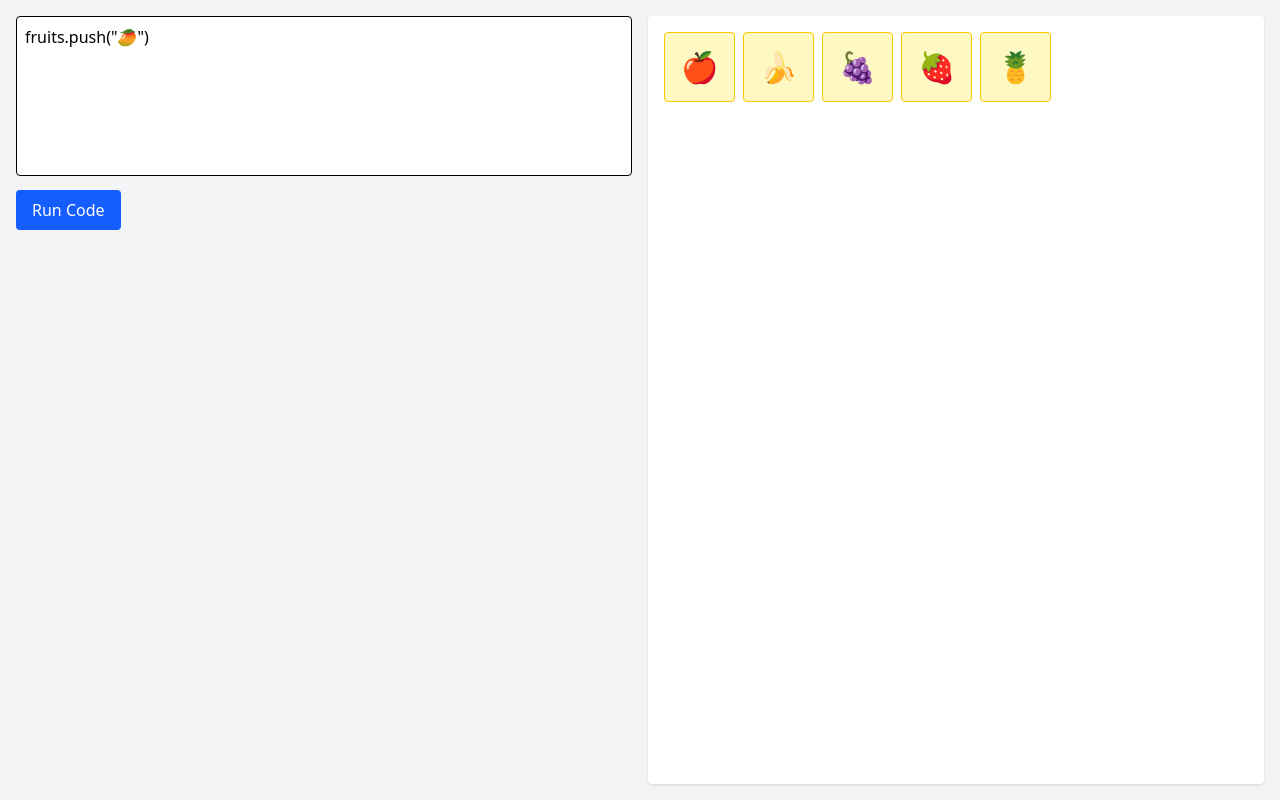
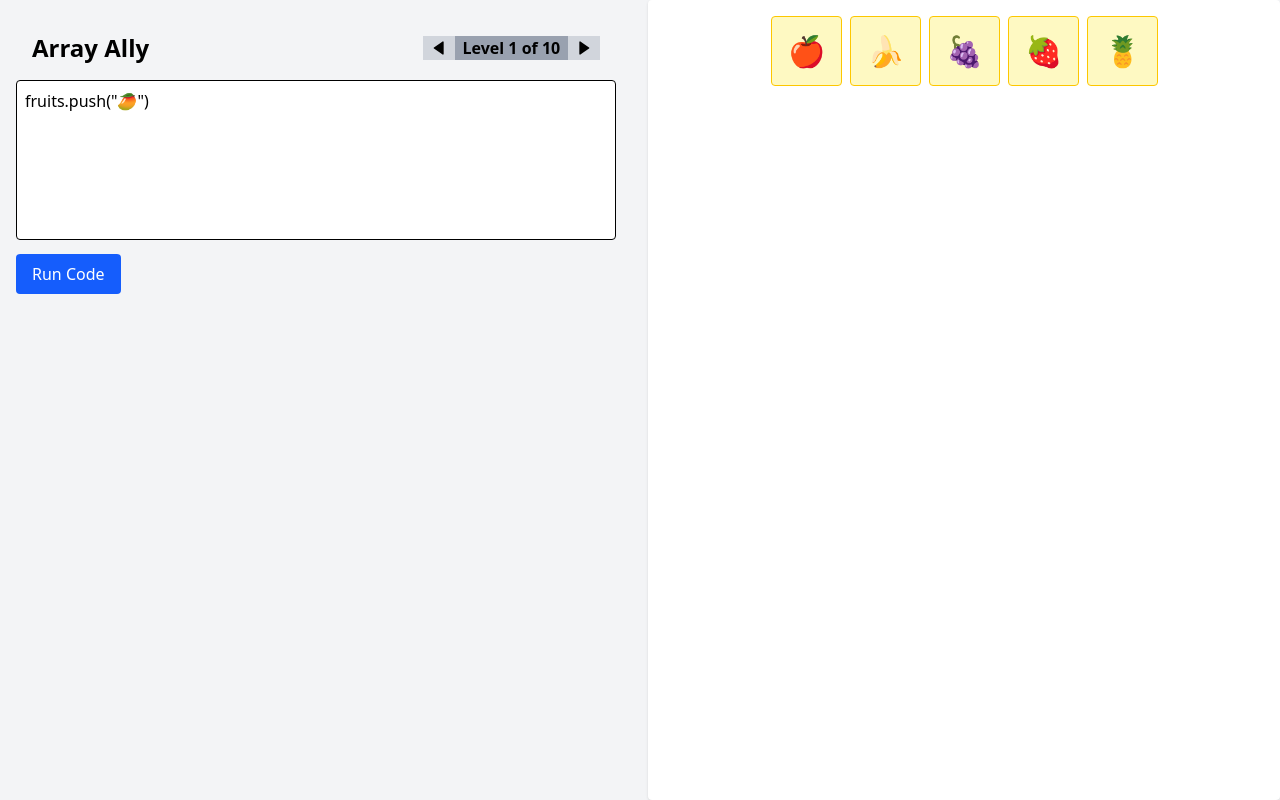
Before and after one commit to deepak-kr-patra/fruityArrays, a React (Vite) app: page / in a window 1280 px wide. Built offline with nearby package versions, Linux system fonts and the light colour scheme.

Commit message:
installed react-icons

```diff
--- a/package.json
+++ b/package.json
@@ -13,6 +13,7 @@
     "@tailwindcss/vite": "^4.1.11",
     "react": "^19.1.0",
     "react-dom": "^19.1.0",
+    "react-icons": "^5.5.0",
     "tailwindcss": "^4.1.11"
   },
   "devDependencies": {
--- a/src/App.jsx
+++ b/src/App.jsx
@@ -1,6 +1,7 @@
 import { useState } from 'react'
 import CodeEditor from './components/CodeEditor';
 import FruitVisualizer from './components/FruitVisualizer';
+import { BiSolidLeftArrow, BiSolidRightArrow } from "react-icons/bi";
 
 const defaultFruits = ['🍎', '🍌', '🍇', '🍓', '🍍'];
 
@@ -21,12 +22,20 @@ function App() {
   };
 
   return (
-    <div className="flex h-screen bg-gray-100 p-4 gap-4">
-      <div className="w-1/2">
+    <div className="flex h-screen bg-gray-100 p-4vv gap-4">
+      <div className="w-1/2 p-4">
+        <div className='flex justify-between items-center'>
+          <h2 className='text-2xl font-extrabold p-4'>Array Ally</h2>
+          <div className='font-bold h-6 p-4 flex justify-center items-center'>
+            <span className='bg-gray-300 h-6 flex justify-center items-center px-2'><BiSolidLeftArrow /></span>
+            <p className='bg-gray-400 h-6 px-2'>Level 1 of 10</p>
+            <span className='bg-gray-300 h-6 flex justify-center items-center px-2'><BiSolidRightArrow /></span>
+          </div>
+        </div>
         <CodeEditor onRun={runUserCode} />
         {error && <p className="text-red-500 mt-2">{error}</p>}
       </div>
-      <div className="w-1/2">
+      <div className="w-1/2 flex justify-center">
         <FruitVisualizer fruits={fruits} />
       </div>
     </div>
--- a/src/components/FruitVisualizer.jsx
+++ b/src/components/FruitVisualizer.jsx
@@ -1,6 +1,6 @@
 const FruitVisualizer = ({ fruits }) => {
     return (
-        <div className="flex flex-wrap gap-2 bg-white p-4 rounded shadow min-h-[100px] h-full">
+        <div className="w-full flex flex-wrap justify-center gap-2 bg-white p-4 rounded shadow min-h-[100px] h-full">
             {fruits.map((fruit, idx) => (
                 <div
                     key={idx}
```
Also changed, not shown: 1 other file (tests, documents, lock files or other folders).
